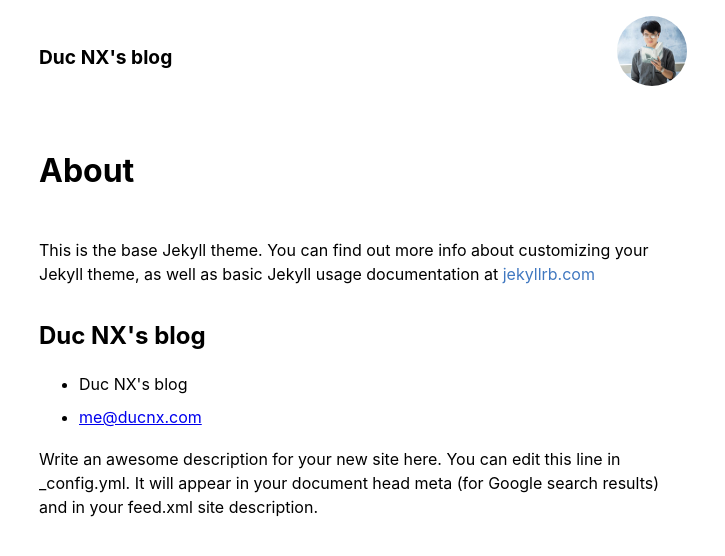
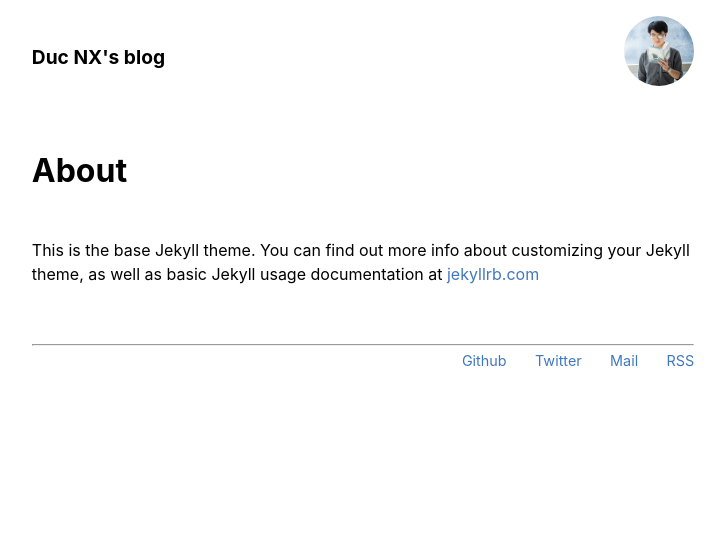
Before and after one commit to xuanduc987/xuanduc987.github.io, a Jekyll site: the page built from about.md, in a window 1280 px wide. Shown: the top 556 px of the page, without its empty margins (277-1002 px from the left). Built offline with Jekyll 4.4.1, drawn with Linux system fonts in a browser that asks for light colours; nearby versions of some CDN libraries.

Commit message:
Customize footer

```diff
--- a/_config.yml
+++ b/_config.yml
@@ -1,9 +1,7 @@
 title: Duc NX's blog
 email: me@ducnx.com
 description: > # this means to ignore newlines until "baseurl:"
-  Write an awesome description for your new site here. You can edit this
-  line in _config.yml. It will appear in your document head meta (for
-  Google search results) and in your feed.xml site description.
+  My personal blog, about things I learn.
 baseurl: "" # the subpath of your site, e.g. /blog
 url: "https://ducnx.com" # the base hostname & protocol for your site, e.g. http://example.com
 twitter_username: xuanduc987
--- a/_includes/footer.html
+++ b/_includes/footer.html
@@ -2,32 +2,15 @@
 
   <div class="wrapper">
 
-    <h2 class="footer-heading">{{ site.title | escape }}</h2>
+    <hr/>
 
-    <div class="footer-col-wrapper">
-      <div class="footer-col footer-col-1">
-        <ul class="contact-list">
-          <li>
-            {% if site.author %}
-              {{ site.author | escape }}
-            {% else %}
-              {{ site.title | escape }}
-            {% endif %}
-            </li>
-            {% if site.email %}
-            <li><a href="mailto:{{ site.email }}">{{ site.email }}</a></li>
-            {% endif %}
-        </ul>
-      </div>
-
-      <div class="footer-col footer-col-2">
-      </div>
-
-      <div class="footer-col footer-col-3">
-        <p>{{ site.description | escape }}</p>
-      </div>
-    </div>
-
+    <a href="https://github.com/{{ site.github_username }}">Github</a>
+    &nbsp; &nbsp; &nbsp;
+    <a href="https://twitter.com/{{ site.twitter_username }}">Twitter</a>
+    &nbsp; &nbsp; &nbsp;
+    <a href="mailto:{{ site.email }}">Mail</a>
+    &nbsp; &nbsp; &nbsp;
+    <a href="{{ "/feed.xml" | relative }}">RSS</a>
   </div>
 
 </footer>
--- a/assets/main.css
+++ b/assets/main.css
@@ -11,7 +11,7 @@ body {
     font-size: 16px;
     font-style: normal;
     margin: 0 auto;
-    max-width: 45em;
+    max-width: 46em;
 }
 
 .wrapper {
@@ -41,12 +41,18 @@ body {
     border-radius: 50%;
 }
 
+.site-footer {
+    text-align: right;
+    margin: 4em 0 1em;
+    font-size: 0.9em;
+}
+
 .post-header {
     margin: 3em 0;
 }
 
 .post-title {
-    margin: 0 0 0.5em;
+    margin: 0 0 0.4em;
 }
 
 .post-meta {
@@ -69,12 +75,12 @@ h1,h2,h3,h4,h5,h6 {
    margin: 1.5em 0 1em;
 }
 
-.post-content a {
+a {
     color: #4078c0;
     text-decoration: none;
 }
 
-.post-content a:hover {
+a:hover {
     text-decoration: underline;
 }
 
```
